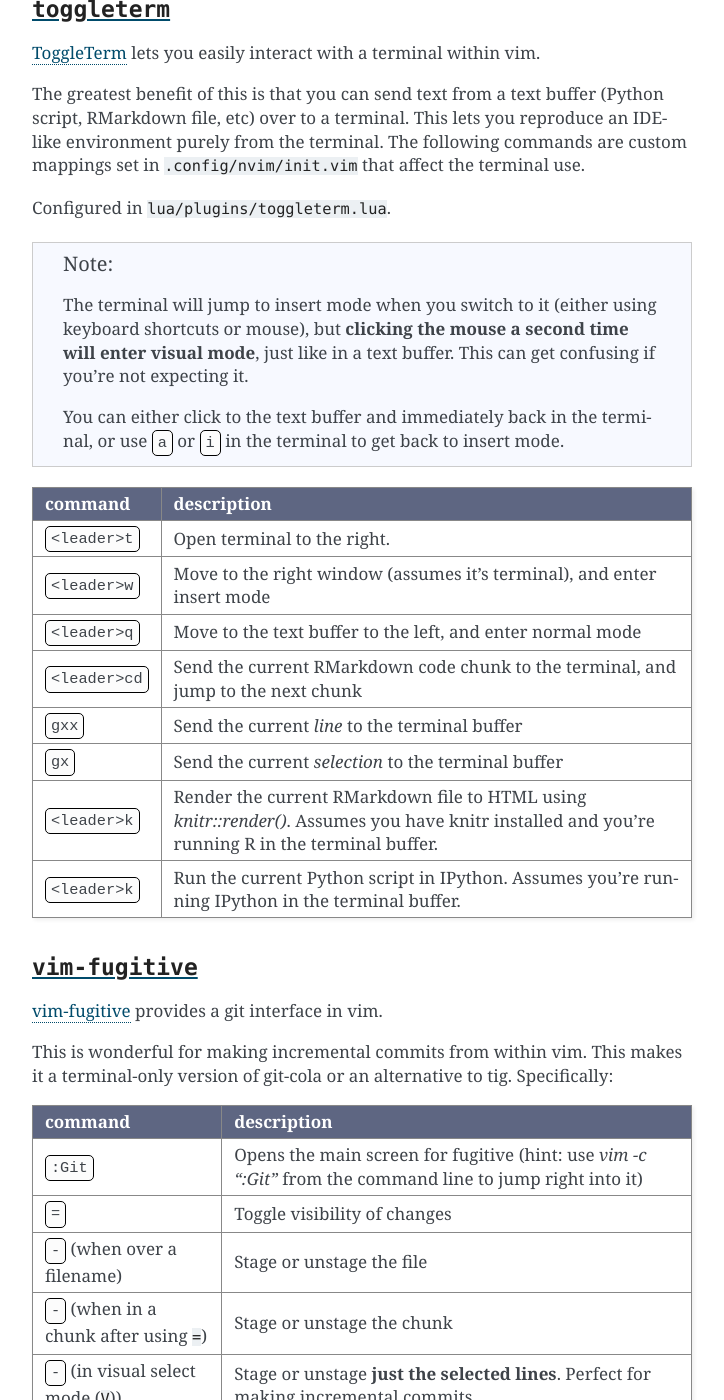
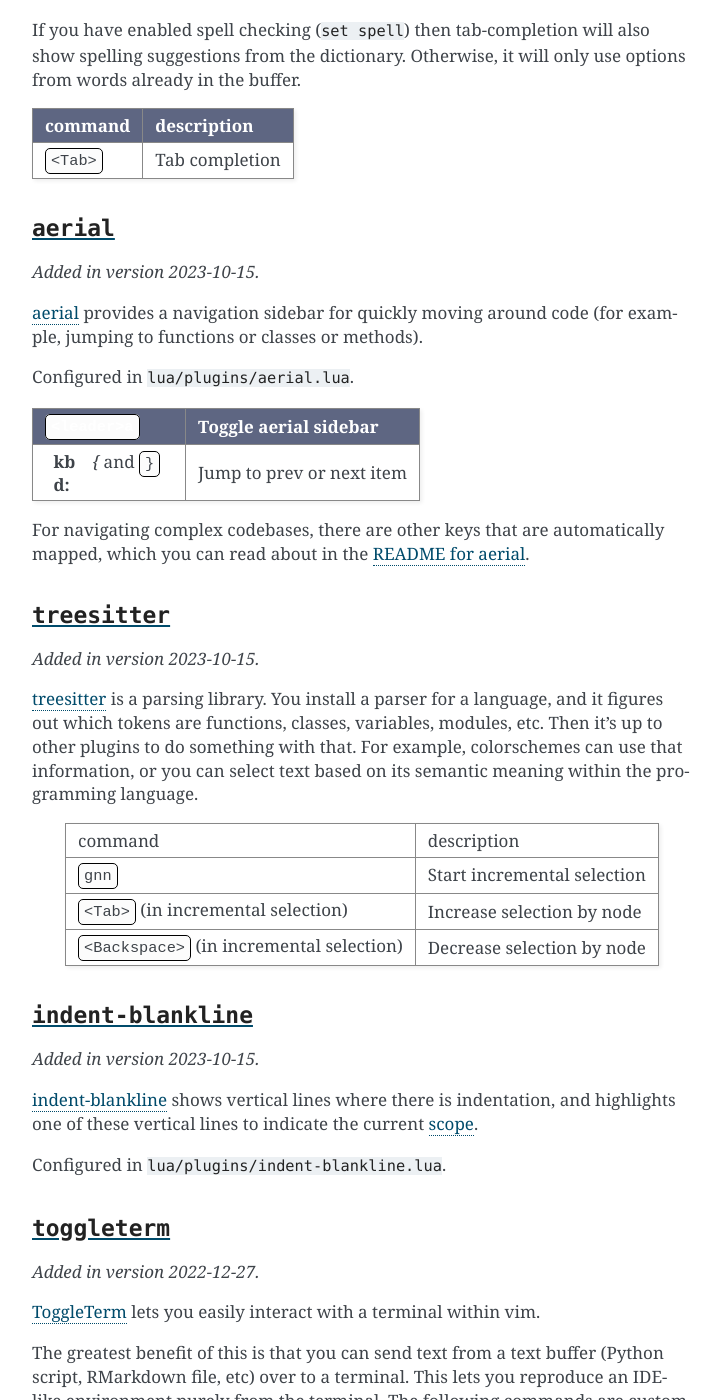
Before and after one commit to daler/dotfiles, a Sphinx documentation site: the page built from docs/vim.rst, in a window 1280 px wide and 1400 px high, scrolled down 8512 px. Shown: the whole window, without its empty margins (388-1112 px from the left). Built offline with Sphinx 7.4.7, drawn with Linux system fonts in a browser that asks for light colours; some of the changed text lies outside the part shown.

Commit message:
docs update

```diff
--- a/docs/vim.rst
+++ b/docs/vim.rst
@@ -249,11 +249,29 @@
 Here, plugins are sorted roughly so that the ones that provide additional
 commands come first.
 
+.. note:: note
+
+
+    Don't like a plugin? Find where it's being loaded, either in
+    :file:`lua/plugins/init.lua` (for plugins without config) or
+    :file:`lua/plugins/*.lua` (for plugins with config). Add ``enabled
+    = false`` next to where the plugin is named. For example:
+
+    .. code-block:: lua
+
+      -- ... other stuff
+      { "user/plugin-name", enabled = false },
+      -- ... more stuff
+
+
 .. contents::
     :local:
 
 ``vim-commentary``
 ~~~~~~~~~~~~~~~~~~
+
+.. versionadded:: 2023-10-15
+
 `vim-commentary <https://github.com/tpope/vim-commentary>`_ lets you easily
 toggle comments on lines or blocks of code.
 
@@ -272,6 +290,9 @@
 
 ``beacon``
 ~~~~~~~~~~
+
+.. versionadded:: 2023-10-15
+
 `Beacon <https://github.com/danilamihailov/beacon.nvim>`_ provides an animated
 marker to show where the cursor is.
 
@@ -292,6 +313,9 @@
 
 ``telescope``
 ~~~~~~~~~~~~~
+
+.. versionadded:: 2023-10-15
+
 `Telescope <https://github.com/nvim-telescope/telescope.nvim>`_ opens
 a floating window with fuzzy-search selection.
 
@@ -342,6 +366,8 @@
 
 ``which-key``
 ~~~~~~~~~~~~~
+
+.. versionadded:: 2023-10-15
 
 `which-key <https://github.com/folke/which-key.nvim>`_ displays a popup with
 possible key bindings of the command you started typing. This is wonderful for
@@ -397,6 +423,9 @@
 
 ``accelerated-jk``
 ~~~~~~~~~~~~~~~~~~
+
+.. versionadded:: 2023-10-15
+
 `accelerated-jk <https://github.com/rhysd/accelerated-jk>`_ speeds up j and
 k movements: longer presses will jump more and more lines.
 
@@ -416,6 +445,8 @@
 
 ``nvim-cmp``
 ~~~~~~~~~~~~
+
+.. versionadded:: 2023-10-15
 
 `nvim-cmp <https://github.com/hrsh7th/nvim-cmp>`_ provides tab-completion.
 
@@ -443,6 +474,8 @@
 ``aerial``
 ~~~~~~~~~~
 
+.. versionadded:: 2023-10-15
+
 `aerial <https://github.com/stevearc/aerial.nvim>`_ provides a navigation
 sidebar for quickly moving around code (for example, jumping to functions or
 classes or methods).
@@ -463,8 +496,51 @@
 mapped, which you can read about in the `README for aerial
 <https://github.com/stevearc/aerial.nvim>`_.
 
+``treesitter``
+~~~~~~~~~~~~~~
+
+.. versionadded:: 2023-10-15
+
+`treesitter <https://github.com/nvim-treesitter/nvim-treesitter>`_ is a parsing
+library. You install a parser for a language, and it figures out which tokens
+are functions, classes, variables, modules, etc. Then it's up to other plugins
+to do something with that. For example, colorschemes can use that information,
+or you can select text based on its semantic meaning within the programming
+language.
+
+
+.. list-table::
+
+    * - command
+      - description
+
+    * - :kbd:`gnn`
+      - Start incremental selection
+
+    * - :kbd:`<Tab>` (in incremental selection)
+      - Increase selection by node
+
+    * - :kbd:`<Backspace>` (in incremental selection)
+      - Decrease selection by node
+
+``indent-blankline``
+~~~~~~~~~~~~~~~~~~~~
+
+.. versionadded:: 2023-10-15
+
+`indent-blankline <https://github.com/lukas-reineke/indent-blankline.nvim>`_
+shows vertical lines where there is indentation, and highlights one of these
+vertical lines to indicate the current `scope
+<https://en.wikipedia.org/wiki/Scope_(computer_science)>`_.
+
+Configured in :file:`lua/plugins/indent-blankline.lua`.
+
+
 ``toggleterm``
 ~~~~~~~~~~~~~~
+
+.. versionadded:: 2022-12-27
+
 `ToggleTerm <https://github.com/akinsho/toggleterm.nvim>`_ lets you easily
 interact with a terminal within vim.
 
@@ -587,6 +666,9 @@
 
 ``gitsigns``
 ~~~~~~~~~~~~
+
+.. versionadded:: 2023-10-15
+
 `gitsigns <https://github.com/lewis6991/gitsigns.nvim>`_ shows a "gutter" along
 the left side indicating where there were changes in a file. Only works in git
 repos.
@@ -704,6 +792,9 @@
 
 ``vim-diff-enhanced``
 ~~~~~~~~~~~~~~~~~~~~~
+
+.. versionadded:: 2019-02-27
+
 `vim-diff-enhanced <https://github.com/chrisbra/vim-diff-enhanced>`_ provides
 additional diff algorithms that work better on certain kinds of files. If your
 diffs are not looking right, try changing the algorithm with this plugin:
@@ -746,6 +837,9 @@
 
 ``vim-table-mode``
 ~~~~~~~~~~~~~~~~~~
+
+.. versionadded:: 2019-03-27
+
 `vim-table-mode <https://github.com/vim-pandoc/vim-pandoc-syntax>`_ provides
 easy formatting of tables in Markdown and Restructured Text
 
@@ -783,6 +877,9 @@
 
 ``leap.nvim``
 ~~~~~~~~~~~~~
+
+.. versionadded:: 2022-12-27
+
 `leap <https://github.com/ggandor/leap.nvim>`_ lets you jump around in a buffer
 with low mental effort.
 
@@ -808,6 +905,9 @@
 
 ``vim-surround``
 ~~~~~~~~~~~~~~~~
+
+.. versionadded:: 2022-12-27
+
 `vim-surround <https://github.com/tpope/vim-surround>`_ lets you easily change
 surrounding characters.
 
@@ -856,26 +962,11 @@
     * - :kbd:`<leader>n`
       - toggle file browser
 
-
-``python-syntax``
-~~~~~~~~~~~~~~~~~
-`python-syntax <https://github.com/vim-python/python-syntax>`_ provides
-improved Python syntax highlighting.
-
-This happens automatically when editing Python files. The syntax highlighting
-is improved within format strings, within docstrings, reserved keywords.
-Happens automatically when editing Python files; no additional commands.
-
-``simpylfold``
-~~~~~~~~~~~~~~
-`SimpylFold <https://github.com/tmhedberg/SimpylFold>`_ provides improved code folding for Python.
-
-Built-in vim folding for Python will also fold for-loops and if-blocks; this
-only folds function, method, and class definitions using built-in vim commands
-for folding like ``zc``, ``zn``, ``zM``.
-
 ``vim-python-pep8-indent``
 ~~~~~~~~~~~~~~~~~~~~~~~~~~
+
+.. versionadded:: 2017
+
 `vim-python-pep8-indent <https://github.com/Vimjas/vim-python-pep8-indent>`_
 auto-indents Python using pep8 recommendations. This happens as you’re typing,
 or when you use :kbd:`gq` on a selection to wrap. No additional commands
@@ -883,6 +974,9 @@
 
 ``vim-rmarkdown``
 ~~~~~~~~~~~~~~~~~
+
+.. versionadded:: 2019-02-27
+
 `vim-rmarkdown <https://github.com/vim-pandoc/vim-rmarkdown>`_ provides syntax
 highlighting for R within RMarkdown code chunks. Requires both ``vim-pandoc``
 and ``vim-pandoc-syntax``, described below.
@@ -891,6 +985,9 @@
 
 ``vim-pandoc``
 ~~~~~~~~~~~~~~
+
+.. versionadded:: 2019-02-27
+
 `vim-pandoc <https://github.com/vim-pandoc/vim-pandoc>`_ Integration with
 `pandoc <http://johnmacfarlane.net/pandoc/>`_. Uses vim-pandoc-syntax (see
 below) for syntax highlighting.
@@ -900,6 +997,9 @@
 
 ``vim-pandoc-syntax``
 ~~~~~~~~~~~~~~~~~~~~~
+
+.. versionadded:: 2019-02-27
+
 `vim-pandoc-syntax <https://github.com/vim-pandoc/vim-pandoc-syntax>`_ is used
 by vim-pandoc (above). It is a separate plugin because the authors found it
 easier to track bugs separately.
```
Also changed, not shown: other parts of docs/vim.rst (+24 -0 lines).
